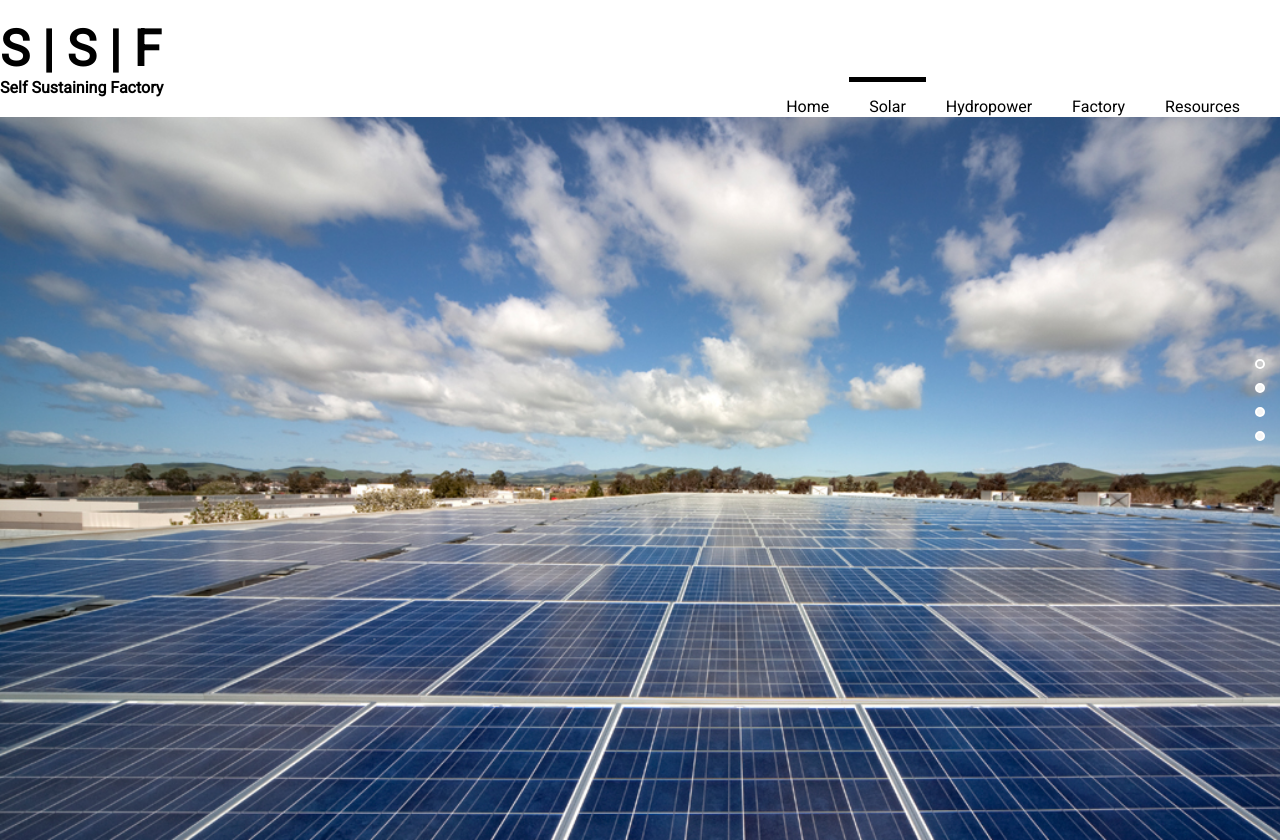
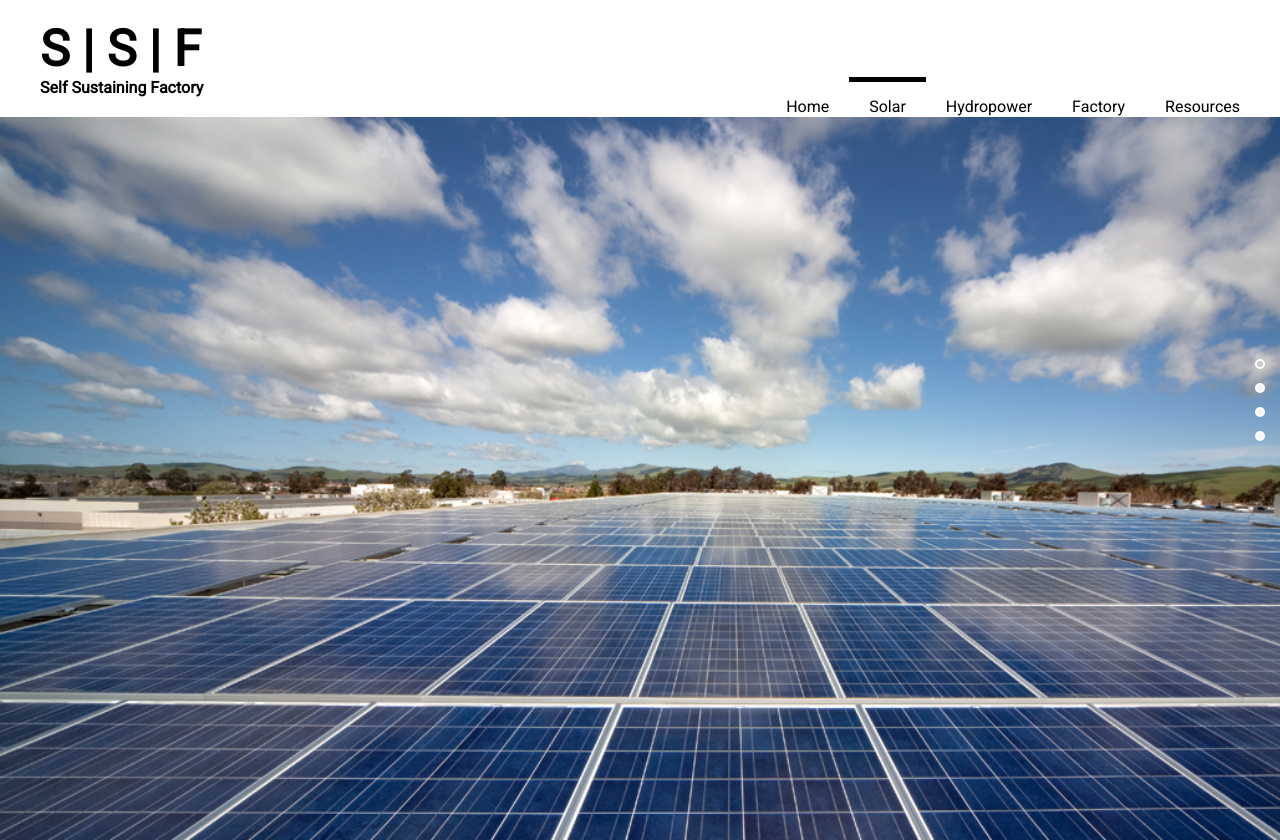
Before and after one commit to shrutinarwaney/solar, a plain HTML site: page solar.html in a window 1280 px wide. Shown: the top 840 px of the page. Drawn offline with nearby package versions, Linux system fonts and the light colour scheme.

Commit message:
Update index.css

```diff
--- a/index.css
+++ b/index.css
@@ -16,6 +16,10 @@ html,body{
 	padding-top:20px;
 	padding-bottom:20px;
 	background-color: white;
+}
+
+.logo{
+	margin-left:40px;
 }
 
 .top_move{
```
